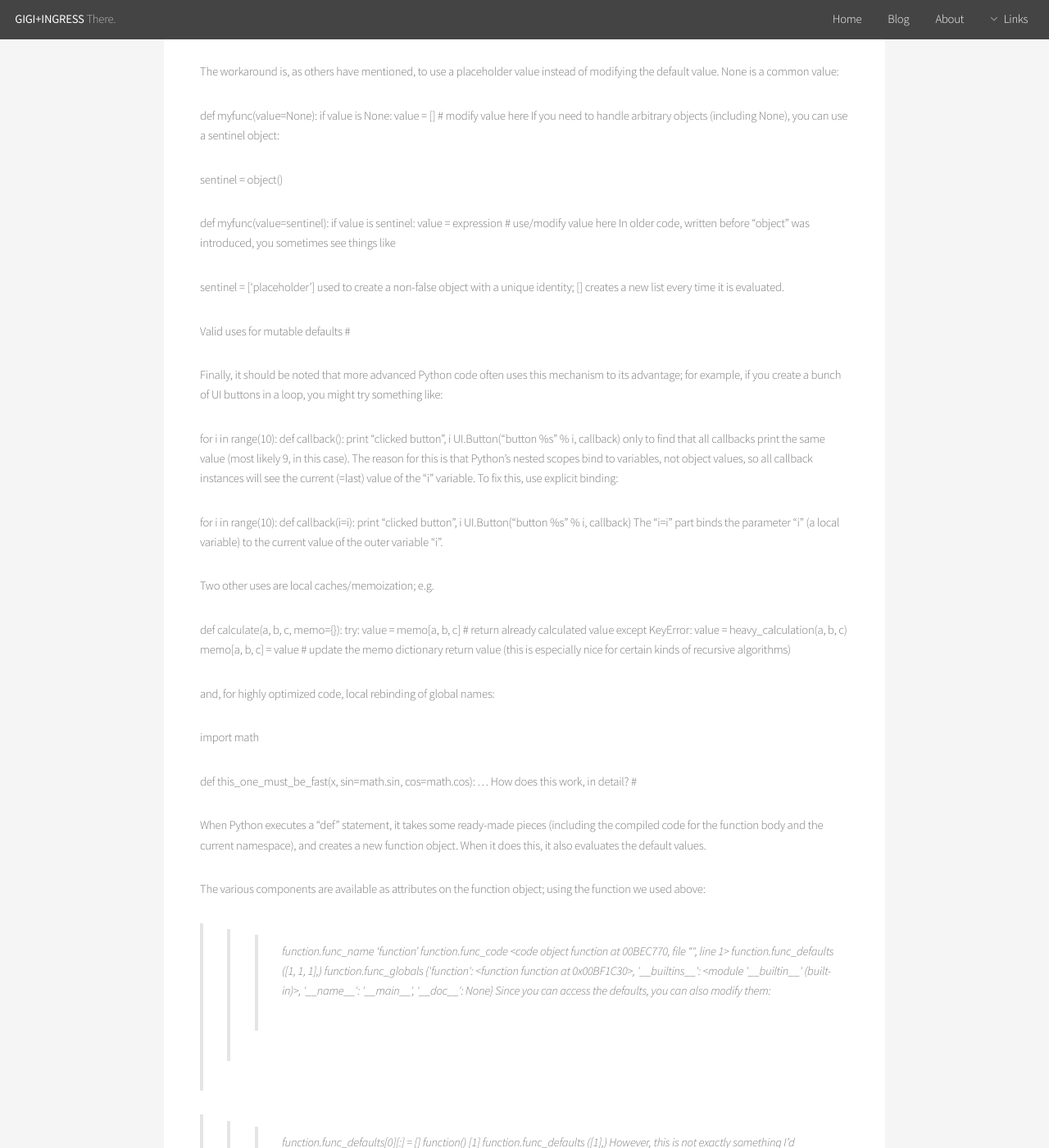
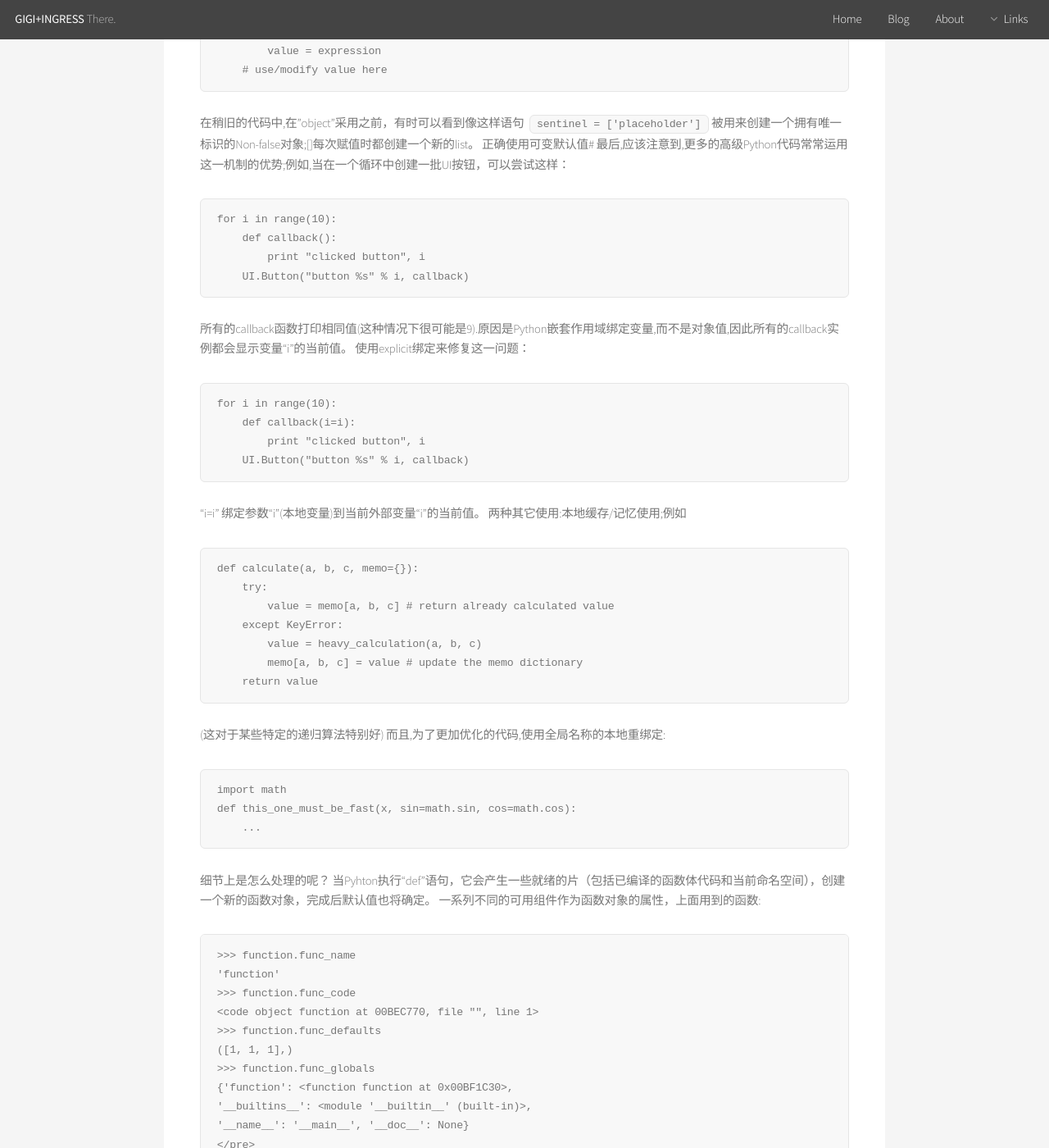
Before and after one commit to iocoo/iocoo.github.io, a Jekyll site: the page built from _posts/2016-04-16-Default-Parameter-Values-in-Python.md, in a window 1280 px wide and 1400 px high, scrolled down 1505 px. Shown: the whole window at 82% size. Built offline with Jekyll 4.4.1, drawn with Linux system fonts in a browser that asks for light colours; comment, search, counter and statistics services are not loaded; some of the changed text lies outside the part shown.

Commit message:
facebook_post

```diff
--- a/_posts/2016-04-16-Default-Parameter-Values-in-Python.md
+++ b/_posts/2016-04-16-Default-Parameter-Values-in-Python.md
@@ -9,13 +9,9 @@ tags: python
 [翻译->原文在这里](http://effbot.org/zone/default-values.htm)
 
 
-Python中的默认参数值
-
-Python’s handling of default parameter values is one of a few things that tends to trip up most new Python programmers (but usually only once).
-Python中的默认参数值处理给大多数Python新手程序员带来了困惑（但通常只有一次）
-
-What causes the confusion is the behaviour you get when you use a “mutable” object as a default value; that is, a value that can be modified in place, like a list or a dictionary.
-造成这种困惑的原因是当你使用一个可变的对象作为默认值；也就是在某些地方可以被修改的一个值，比如一个list或一个字典。
+###Python中的默认参数值
+Python中默认参数值的处理是一些容易绊倒大多数Python新手程序员的事情之一（但通常只会有一次）。
+造成这种困惑的原因是当使用一个可变的对象作为默认值,也就是在某些地方可以被修改的一个值，比如一个list或一个字典。
 
 一个例子:
 <pre>
@@ -31,66 +27,63 @@ What causes the confusion is the behaviour you get when you use a “mutable”
 [1, 1, 1]
 </pre>
 
-As you can see, the list keeps getting longer and longer. If you look at the list identity, you’ll see that the function keeps returning the same object:
-
+正如你看到的,这个list变得越来越长。如果查看这个list的identity，会发现函数原来一直返回同一对象：
+<pre>
 >>> id(function())
 12516768
 >>> id(function())
 12516768
 >>> id(function())
 12516768
-The reason is simple: the function keeps using the same object, in each call. The modifications we make are “sticky”.
+</pre>
 
-Why does this happen? #
+这个原因很简单:函数在每次调用中一直使用同一的对象。我们做的修改有“粘性”。
+这是什么鬼?#
+当其所属的"def"语句被执行，默认参数值就会确定,参看:
+http://docs.python.org/ref/function.html (挂了)
+Python语言参考相应内容
 
-Default parameter values are always evaluated when, and only when, the “def” statement they belong to is executed; see:
-
-http://docs.python.org/ref/function.html (dead link)
-
-for the relevant section in the Language Reference.
-
-Also note that “def” is an executable statement in Python, and that default arguments are evaluated in the “def” statement’s environment. If you execute “def” multiple times, it’ll create a new function object (with freshly calculated default values) each time. We’ll see examples of this below.
+同样注意到“def”是python中一个可执行语句,而且默认参数在“def”语句的环境中被赋值.如果多次执行"def"语句，它将每次创建一个新的函数对象(包括重新计算默认值)。
+我们来看下面的例子。
 
 What to do instead? #
-
-The workaround is, as others have mentioned, to use a placeholder value instead of modifying the default value. None is a common value:
-
+该怎么做呢？#
+解决方法是这样的,如别人提过的，使用一个占位符,而不是修改默认值。None 就是一个普通值：
+<pre>
 def myfunc(value=None):
     if value is None:
         value = []
     # modify value here
-If you need to handle arbitrary objects (including None), you can use a sentinel object:
-
+</pre>
+如果需要处理任意对象(包括None),可以使用sentinel对象：
+<pre>
 sentinel = object()
-
 def myfunc(value=sentinel):
     if value is sentinel:
         value = expression
     # use/modify value here
-In older code, written before “object” was introduced, you sometimes see things like
-
-sentinel = ['placeholder']
-used to create a non-false object with a unique identity; [] creates a new list every time it is evaluated.
-
-Valid uses for mutable defaults #
-
-Finally, it should be noted that more advanced Python code often uses this mechanism to its advantage; for example, if you create a bunch of UI buttons in a loop, you might try something like:
-
+</pre>
+在稍旧的代码中,在"object"采用之前，有时可以看到像这样语句
+<code>sentinel = ['placeholder']</code>被用来创建一个拥有唯一标识的Non-false对象;[]每次赋值时都创建一个新的list。
+正确使用可变默认值#
+最后,应该注意到,更多的高级Python代码常常运用这一机制的优势;例如,当在一个循环中创建一批UI按钮，可以尝试这样：
+<pre>
 for i in range(10):
     def callback():
         print "clicked button", i
     UI.Button("button %s" % i, callback)
-only to find that all callbacks print the same value (most likely 9, in this case). The reason for this is that Python’s nested scopes bind to variables, not object values, so all callback instances will see the current (=last) value of the “i” variable. To fix this, use explicit binding:
-
+</pre>
+所有的callback函数打印相同值(这种情况下很可能是9).原因是Python嵌套作用域绑定变量,而不是对象值,因此所有的callback实例都会显示变量“i”的当前值。
+使用explicit绑定来修复这一问题：
+<pre>
 for i in range(10):
     def callback(i=i):
         print "clicked button", i
     UI.Button("button %s" % i, callback)
-The “i=i” part binds the parameter “i” (a local variable) to the current value of the outer variable “i”.
-
-Two other uses are local caches/memoization; e.g.
-
-
+</pre>
+“i=i” 绑定参数“i”(本地变量)到当前外部变量“i”的当前值。
+两种其它使用:本地缓存/记忆使用;例如
+<pre>
 def calculate(a, b, c, memo={}):
     try:
         value = memo[a, b, c] # return already calculated value
@@ -98,20 +91,18 @@ def calculate(a, b, c, memo={}):
         value = heavy_calculation(a, b, c)
         memo[a, b, c] = value # update the memo dictionary
     return value
-(this is especially nice for certain kinds of recursive algorithms)
-
-and, for highly optimized code, local rebinding of global names:
-
+</pre>
+(这对于某些特定的递归算法特别好)
+而且,为了更加优化的代码,使用全局名称的本地重绑定:
+<pre>
 import math
-
 def this_one_must_be_fast(x, sin=math.sin, cos=math.cos):
     ...
-How does this work, in detail? #
-
-When Python executes a “def” statement, it takes some ready-made pieces (including the compiled code for the function body and the current namespace), and creates a new function object. When it does this, it also evaluates the default values.
-
-The various components are available as attributes on the function object; using the function we used above:
-
+</pre>
+细节上是怎么处理的呢？
+ 当Pyhton执行“def”语句，它会产生一些就绪的片（包括已编译的函数体代码和当前命名空间），创建一个新的函数对象，完成后默认值也将确定。
+一系列不同的可用组件作为函数对象的属性，上面用到的函数:
+<pre>
 >>> function.func_name
 'function'
 >>> function.func_code
@@ -122,15 +113,16 @@ The various components are available as attributes on the function object; using
 {'function': <function function at 0x00BF1C30>,
 '__builtins__': <module '__builtin__' (built-in)>,
 '__name__': '__main__', '__doc__': None}
-Since you can access the defaults, you can also modify them:
-
+</pre>
+因为你可以访问默认参数，可以修改它们:
+<pre>
 >>> function.func_defaults[0][:] = []
 >>> function()
 [1]
 >>> function.func_defaults
 ([1],)
-However, this is not exactly something I’d recommend for regular use…
-
-Another way to reset the defaults is to simply re-execute the same “def” statement. Python will then create a new binding to the code object, evaluate the defaults, and assign the function object to the same variable as before. But again, only do that if you know exactly what you’re doing.
-
-And yes, if you happen to have the pieces but not the function, you can use the function class in the new module to create your own function object.
+</pre>
+然而，这不是我想要推荐的常规使用方法.
+另外一种重置默认方法是 简单地重新执行同一“def"语句,Python 创建一个新的代码对象绑定，确定默认值，像之前一样分配函数对象到相同的变量。
+你需要明确你在做什么然后再这样做。
+是的，如果碰巧不是这个函数，可以使用函数类的新模块中创建自己的函数对象。
```
